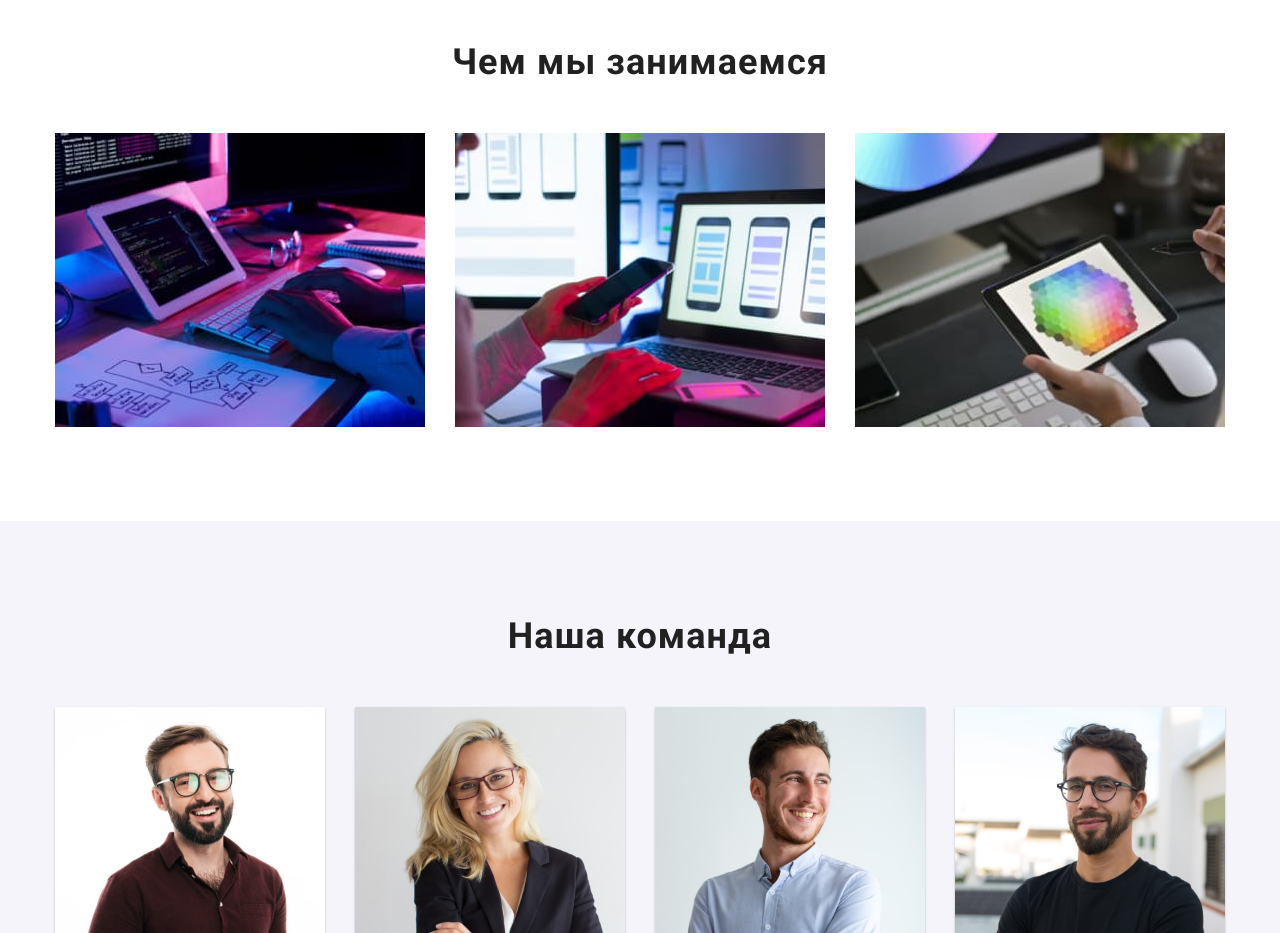
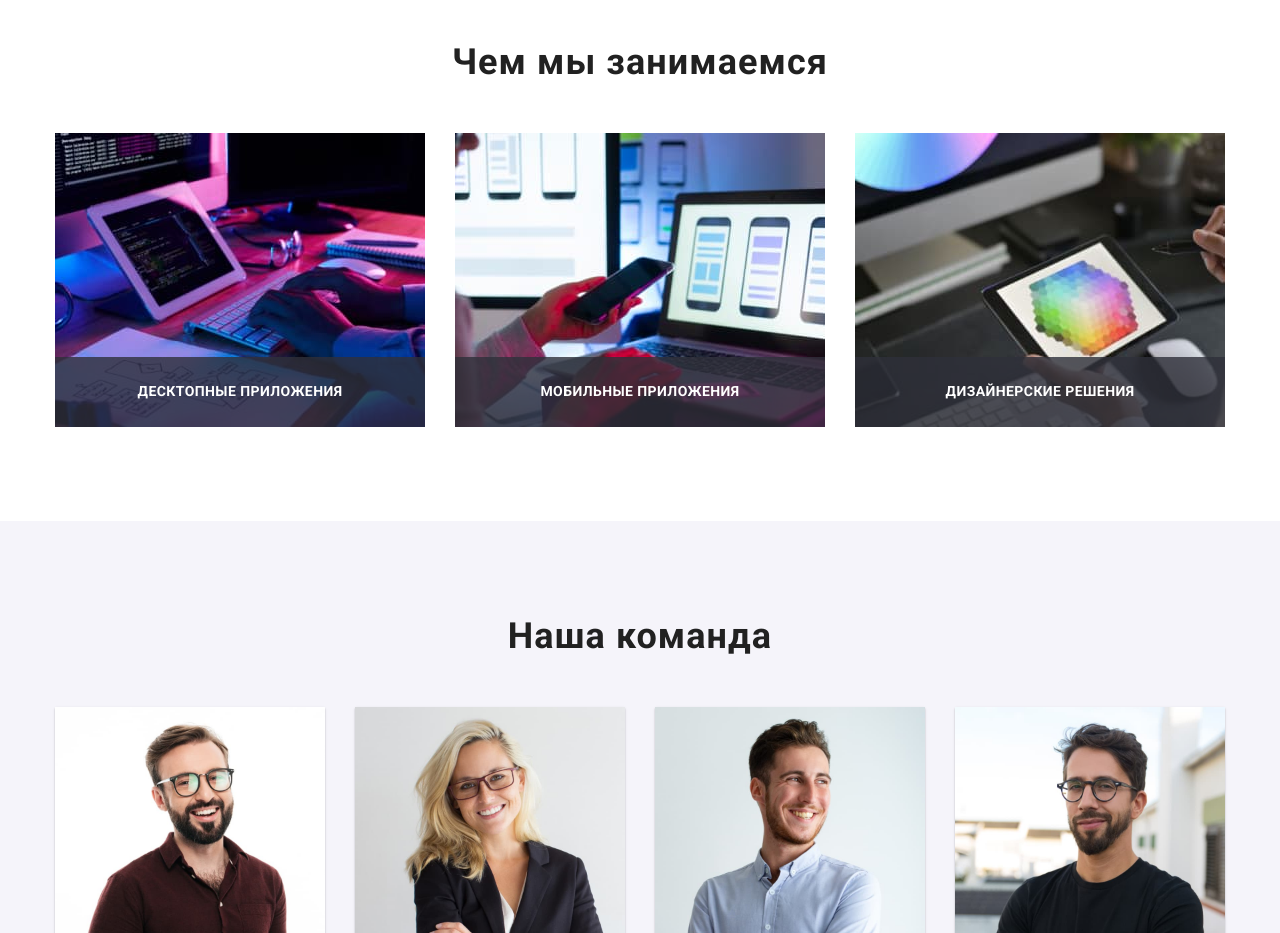
Before and after one commit to Korotkova-Iuliia/goit-markup-hw-05, a plain HTML site: page index.html in a window 1280 px wide. Shown: the part 1080-2013 px from the top of the page. Drawn offline with nearby package versions, Linux system fonts and the light colour scheme.

Commit message:
we-do section

```diff
--- a/css/style.css
+++ b/css/style.css
@@ -301,6 +301,7 @@ header {
   margin-left: -30px;
 }
 .we-do-li {
+  position: relative;
   margin-left: 30px;
 }
 
@@ -314,6 +315,26 @@ header {
   letter-spacing: 0.03em;
   text-align: center;
   color: var(--color-title);
+}
+
+.we-do-text {
+  position: absolute;
+  bottom: 0;
+  left: 0;
+
+  padding: 27px 0;
+
+  width: 100%;
+  min-height: 70px;
+
+  font-weight: 700;
+  font-size: 14px;
+  line-height: 1.14;
+  text-align: center;
+  letter-spacing: 0.03em;
+  text-transform: uppercase;
+  background: rgba(47, 48, 58, 0.8);
+  color: #ffffff;
 }
 
 /* ===== section team =====  */
--- a/index.html
+++ b/index.html
@@ -149,7 +149,9 @@
                 width="370"
                 height="294"
               />
+              <p class="we-do-text">Десктопные приложения</p>
             </li>
+
             <li class="we-do-li">
               <img
                 src="./img/we-do/box-2.jpg"
@@ -157,6 +159,7 @@
                 width="370"
                 height="294"
               />
+              <p class="we-do-text">Мобильные приложения</p>
             </li>
             <li class="we-do-li">
               <img
@@ -165,6 +168,7 @@
                 width="370"
                 height="294"
               />
+              <p class="we-do-text">Дизайнерские решения</p>
             </li>
           </ul>
         </div>
```
